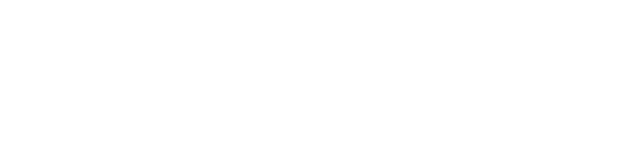
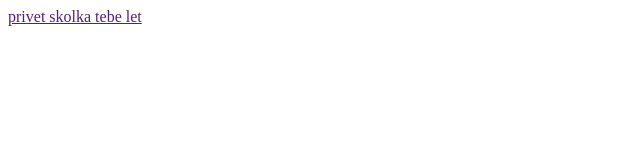
Before and after one commit to Rasuljonov02/amaliyot__git, a plain HTML site: page git amalyot/amaliyot__git/index.html in a window 1280 px wide. Shown: the whole page, without its empty margins (0-640 px from the left). Drawn offline with Linux system fonts and the light colour scheme.

Commit message:
soz qoshildi

```diff
--- a/git amalyot/amaliyot__git/index.html
+++ b/git amalyot/amaliyot__git/index.html
@@ -6,6 +6,6 @@
  <title>Document</title>
 </head>
 <body>
-<a href=""></a>
+<a href="">privet skolka tebe let</a>
 </body>
 </html>
```
